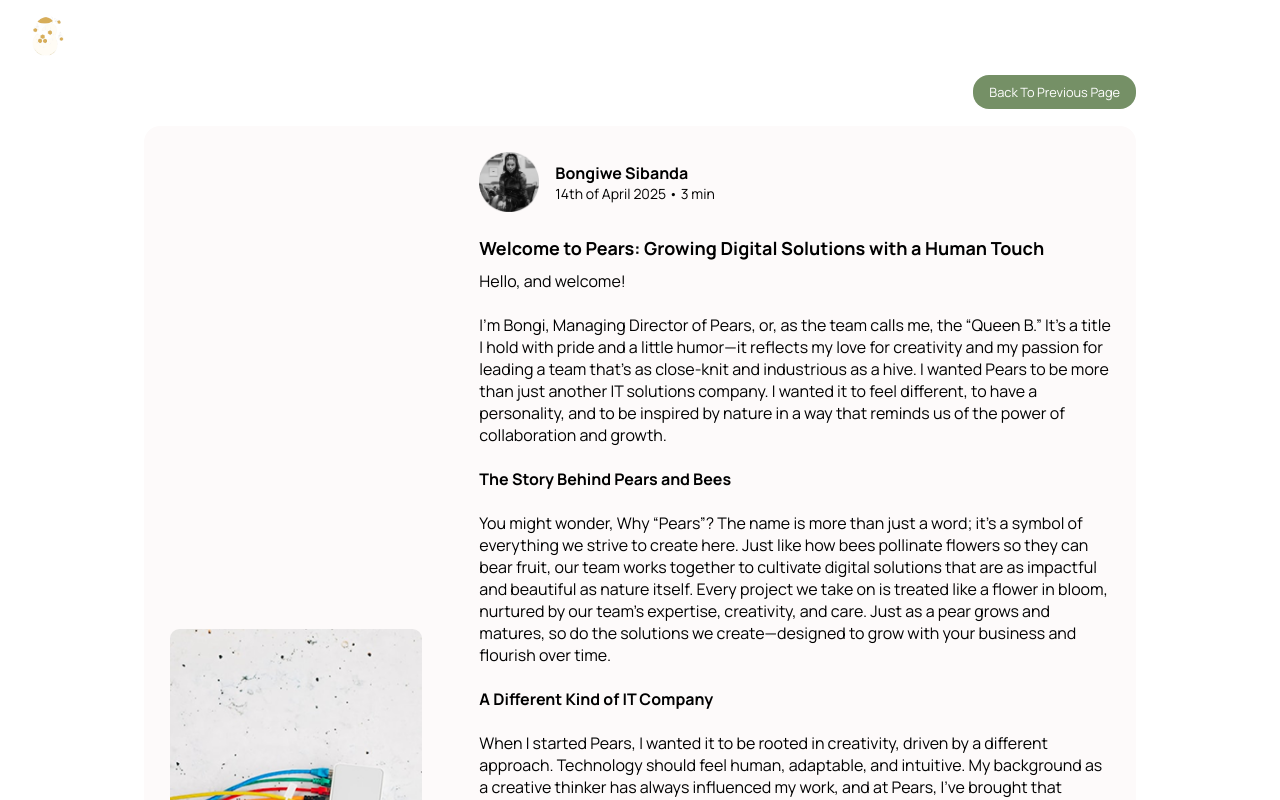
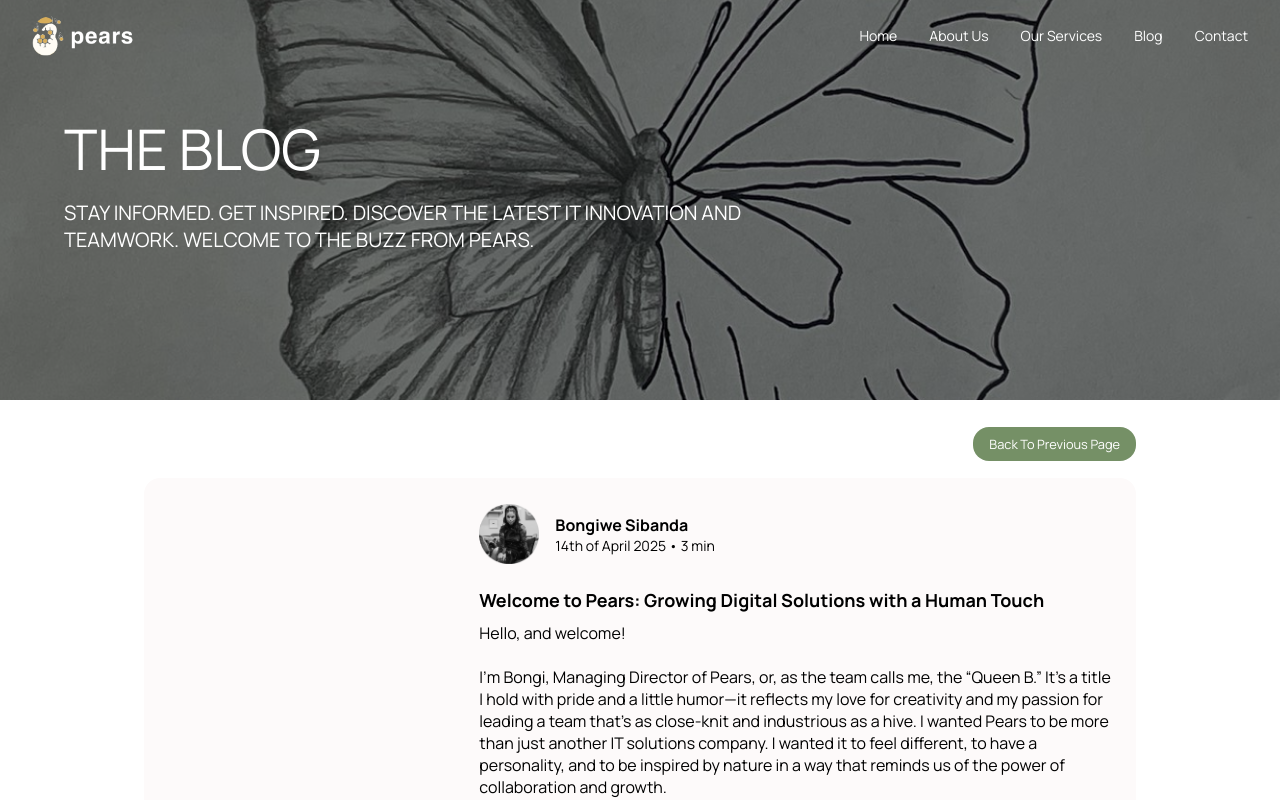
Before and after one commit to Pears-co-za/pears.co.za, a React (Create React App) app: page /blogs/1/1 in a window 1280 px wide. Shown: the top 800 px of the page. Built offline with nearby package versions, Linux system fonts and the light colour scheme.

Commit message:
Blog nav updates

```diff
--- a/src/components/Blog/Blog.jsx
+++ b/src/components/Blog/Blog.jsx
@@ -1,4 +1,5 @@
 import React from "react";
+import Hero from "../layout/Hero";
 import { Link } from 'react-router-dom';
 import {
     StyledBlogContainer
@@ -7,10 +8,17 @@ import FadeIn from "../common/FadeIn";
 import styles from './Blog.module.css';
 
 const Blog = ({ users }) => {
-    console.log(users);
-
     return (
         <StyledBlogContainer>
+            <Hero
+                backgroundImage="/assets/blog-hero-bg.png"
+                title="THE BLOG"
+                subtitle="STAY INFORMED. GET INSPIRED. DISCOVER THE LATEST
+                        IT INNOVATION AND TEAMWORK. WELCOME TO THE BUZZ
+                        FROM PEARS."
+                fullHeight={false}
+            />
+
             {users.map((user) => (
                 <div className={styles.user} key={user.userId}>
                     <FadeIn delay={200}>
--- a/src/components/Blog/Blog.module.css
+++ b/src/components/Blog/Blog.module.css
@@ -2,6 +2,11 @@
     width: 100%;
     display: flex;
     justify-content: center;
+}
+
+.user {
+    width: min(90%, 1300px);
+    margin: 2.6rem auto;
 }
 
 .intro {
--- a/src/components/Blog/Blog.styled.js
+++ b/src/components/Blog/Blog.styled.js
@@ -2,8 +2,7 @@ import styled from "styled-components";
 import { colors } from "../../constants";
 
 export const StyledBlogContainer = styled.div`
-    width: min(90%, 1300px);
-    margin: 2.6rem auto;
+
 }
 `;
 
--- a/src/components/BlogEntry/BlogEntry.jsx
+++ b/src/components/BlogEntry/BlogEntry.jsx
@@ -7,6 +7,7 @@ import {
 import FadeIn from "../common/FadeIn";
 import styles from './BlogEntry.module.css';
 import parse from 'html-react-parser';
+import Hero from "../layout/Hero";
 
 const BlogEntry = ({ users }) => {
     const { userId, id } = useParams();
@@ -24,6 +25,16 @@ const BlogEntry = ({ users }) => {
 
     return (
         <StyledBlogEntryContainer>
+            <Hero
+                backgroundImage="/assets/blog-hero-bg.png"
+                title="THE BLOG"
+                subtitle="STAY INFORMED. GET INSPIRED. DISCOVER THE LATEST
+                        IT INNOVATION AND TEAMWORK. WELCOME TO THE BUZZ
+                        FROM PEARS."
+                fullHeight={false}
+            />
+
+
             <div className={styles.blogEntry__wrapper}>
                 <div className={styles.previous__page}>
                     <Link to={`/blog`}>Back To Previous Page</Link>
--- a/src/components/BlogEntry/BlogEntry.module.css
+++ b/src/components/BlogEntry/BlogEntry.module.css
@@ -74,6 +74,12 @@ h1 {
     width: 100%;
 }
 
+.blogEntry__wrapper {
+    width: min(90%, 1300px);
+    margin: 2rem auto;
+    padding: 0rem 0 3rem 0;
+}
+
 @media (min-width:360px) {
     .blogEntry__wrapper {
         padding-left: clamp(1rem, 2vw, 3rem);
--- a/src/components/BlogEntry/BlogEntry.styled.js
+++ b/src/components/BlogEntry/BlogEntry.styled.js
@@ -2,13 +2,13 @@ import styled from "styled-components";
 import { colors } from "../../constants";
 
 export const StyledBlogEntryContainer = styled.div`
-    width: min(90%, 1300px);
-    margin: 0 auto;
-    padding: 5rem 0 3rem 0;
+    // width: min(90%, 1300px);
+    // margin: 0 auto;
+    // padding: 5rem 0 3rem 0;
 
-    @media (min-width: 1000px) {
-        display:flex;
-    }
+    // @media (min-width: 1000px) {
+    //     display:flex;
+    // }
 `;
 
 export const StyledDisplayHeading = styled.div`
```
Also changed, not shown: public/assets/blog-hero-bg.png (added), 1 other file (tests, documents, lock files or other folders).
